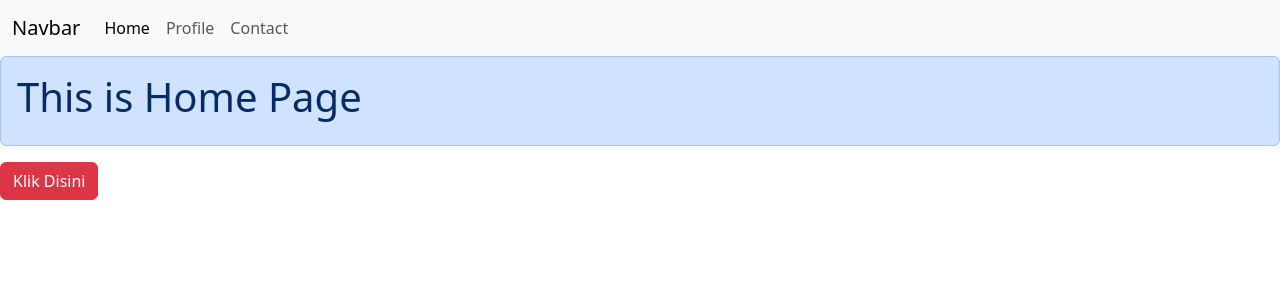
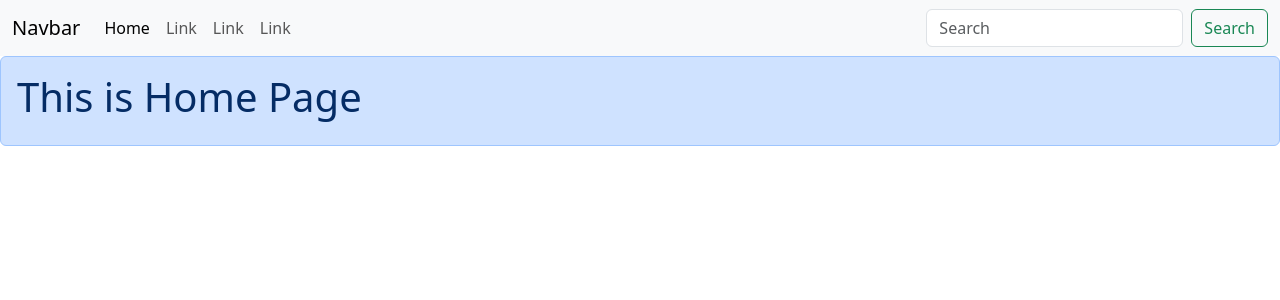
Before and after one commit to RiyanTriadi/movie-app, a React (Vite) app: page / in a window 1280 px wide. Shown: the top 300 px of the page. Built offline with nearby package versions, Linux system fonts and the light colour scheme.

Commit message:
Add Features

```diff
--- a/src/App.tsx
+++ b/src/App.tsx
@@ -3,13 +3,8 @@
 import ProfilePage from "./pages/ProfilePage";
 import ContactPage from "./pages/ContactPage";
 import Navbar from "./components/Navbar";
-import Button from "./components/Button";
-import Alert from "./components/Alert";
-import { useState } from "react";
 
 function App() {
-  const [alertVisible, setAlertVisibility] = useState(false)
-
   return (
     <div>
       <Navbar />
@@ -18,8 +13,6 @@
         <Route path="/profile" element={<ProfilePage />} />
         <Route path="/contact" element={<ContactPage />} />
       </Routes>
-      {alertVisible && <Alert onClose={()=>setAlertVisibility(false)}>This is an Alert</Alert>}
-      <Button onClick={()=> {setAlertVisibility(true)}}>Klik Disini</Button>
     </div>
   );
 }
--- a/src/components/Alert.tsx
+++ /dev/null
@@ -1,26 +0,0 @@
-import type { ReactNode } from "react";
-
-interface Props {
-  children: ReactNode;
-  onClose: () => void;
-}
-
-const Alert = ({ children, onClose }: Props) => {
-  return (
-    <div
-      className="alert alert-warning alert-dismissible fade show"
-      role="alert"
-    >
-      {children}
-      <button
-        type="button"
-        className="btn-close"
-        data-bs-dismiss="alert"
-        aria-label="Close"
-        onClick={onClose}
-      ></button>
-    </div>
-  );
-};
-
-export default Alert;
--- a/src/components/Button.tsx
+++ /dev/null
@@ -1,13 +0,0 @@
-interface Props {
-    children : string
-    color?: 'primary' | 'secondary' | 'danger'
-    onClick : () => void
-}
-
-const Button = ({children, onClick, color='danger'}:Props) => {
-  return (
-    <button className={'btn btn-' + color} onClick={onClick}>{children}</button>
-  )
-}
-
-export default Button
--- a/src/components/Navbar.tsx
+++ b/src/components/Navbar.tsx
@@ -1,41 +1,55 @@
-import { Link } from "react-router-dom";
-
 const Navbar = () => {
   return (
     <nav className="navbar navbar-expand-lg bg-body-tertiary">
       <div className="container-fluid">
-        <Link className="navbar-brand" to="/">
+        <a className="navbar-brand" href="#">
           Navbar
-        </Link>
+        </a>
         <button
           className="navbar-toggler"
           type="button"
           data-bs-toggle="collapse"
-          data-bs-target="#navbarNav"
-          aria-controls="navbarNav"
+          data-bs-target="#navbarSupportedContent"
+          aria-controls="navbarSupportedContent"
           aria-expanded="false"
           aria-label="Toggle navigation"
         >
           <span className="navbar-toggler-icon"></span>
         </button>
-        <div className="collapse navbar-collapse" id="navbarNav">
-          <ul className="navbar-nav">
+        <div className="collapse navbar-collapse" id="navbarSupportedContent">
+          <ul className="navbar-nav me-auto mb-2 mb-lg-0">
             <li className="nav-item">
-              <Link className="nav-link active" aria-current="page" to="/">
+              <a className="nav-link active" aria-current="page" href="#">
                 Home
-              </Link>
+              </a>
             </li>
             <li className="nav-item">
-              <Link className="nav-link" to="/profile">
-                Profile
-              </Link>
+              <a className="nav-link" href="#">
+                Link
+              </a>
             </li>
             <li className="nav-item">
-              <Link className="nav-link" to="/contact">
-                Contact
-              </Link>
+              <a className="nav-link" href="#">
+                Link
+              </a>
+            </li>
+            <li className="nav-item">
+              <a className="nav-link" href="#">
+                Link
+              </a>
             </li>
           </ul>
+          <form className="d-flex" role="search">
+            <input
+              className="form-control me-2"
+              type="search"
+              placeholder="Search"
+              aria-label="Search"
+            />
+            <button className="btn btn-outline-success" type="submit">
+              Search
+            </button>
+          </form>
         </div>
       </div>
     </nav>
```
Also changed, not shown: src/components/ListGroup.tsx (deleted, +0 -39 lines), src/pages/LoginPage.tsx (added).
